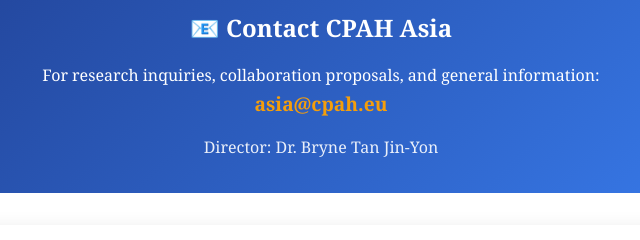
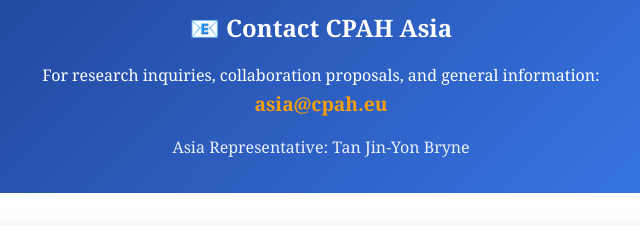
Before and after one commit to Btan777/cpah_asia, a plain HTML site: page index.html in a window 1280 px wide. Shown: the part 2080-2320 px from the top of the page, 319-959 px from the left. Drawn offline with Linux system fonts and the light colour scheme.

Commit message:
Update index.html

```diff
--- a/index.html
+++ b/index.html
@@ -368,7 +368,7 @@
             <h3>📧 Contact CPAH Asia</h3>
             <p>For research inquiries, collaboration proposals, and general information:</p>
             <a href="mailto:asia@cpah.eu" class="email-link">asia@cpah.eu</a>
-            <p style="margin-top: 1rem; opacity: 0.9;">Director: Dr. Bryne Tan Jin-Yon</p>
+            <p style="margin-top: 1rem; opacity: 0.9;">Asia Representative: Tan Jin-Yon Bryne</p>
         </div>
 
         <section id="collaborate" class="section">
```
